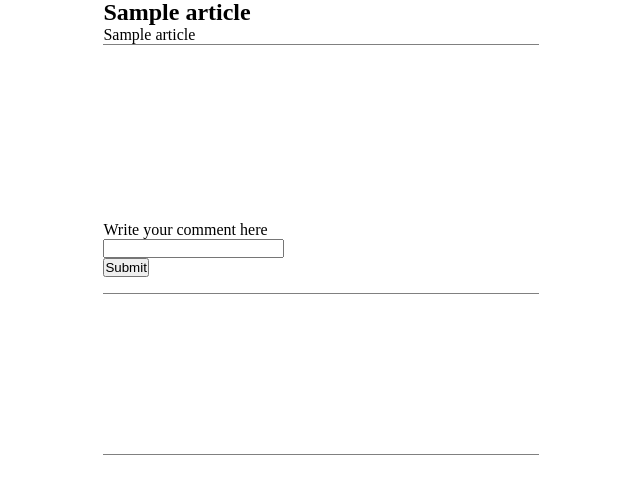
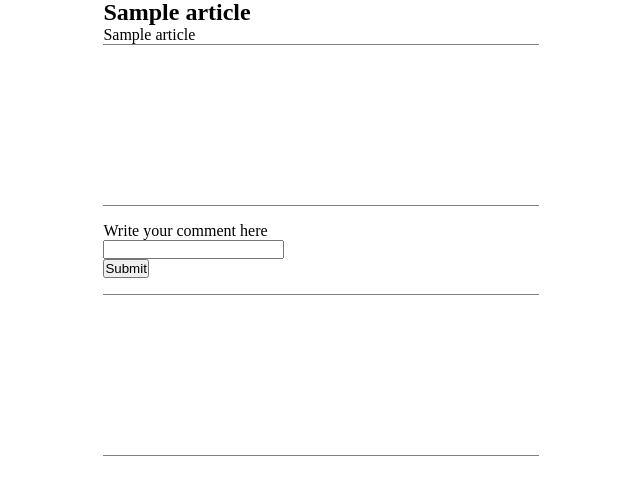
Before and after one commit to DaniStud/securitycats, a Flask app: template templates/article.html in a window 1280 px wide. Shown: the part 147-642 px from the top of the page, without its empty margins (319-959 px from the left). Run offline with Flask 3, Linux system fonts and the light colour scheme; the template is opened without the code that fills it: most values are stand-ins (such as "Sample title", 1, 10 or a date in 2020).

Commit message:
tiny-styling

```diff
--- a/static/styles.css
+++ b/static/styles.css
@@ -8,6 +8,7 @@
 margin: 10em 0em 10em 0em;
 padding: 1em 0em 1em 0em;
 border-bottom: 1px solid grey;
+border-top: 1px solid grey;
 }
 
 .comment{
```
